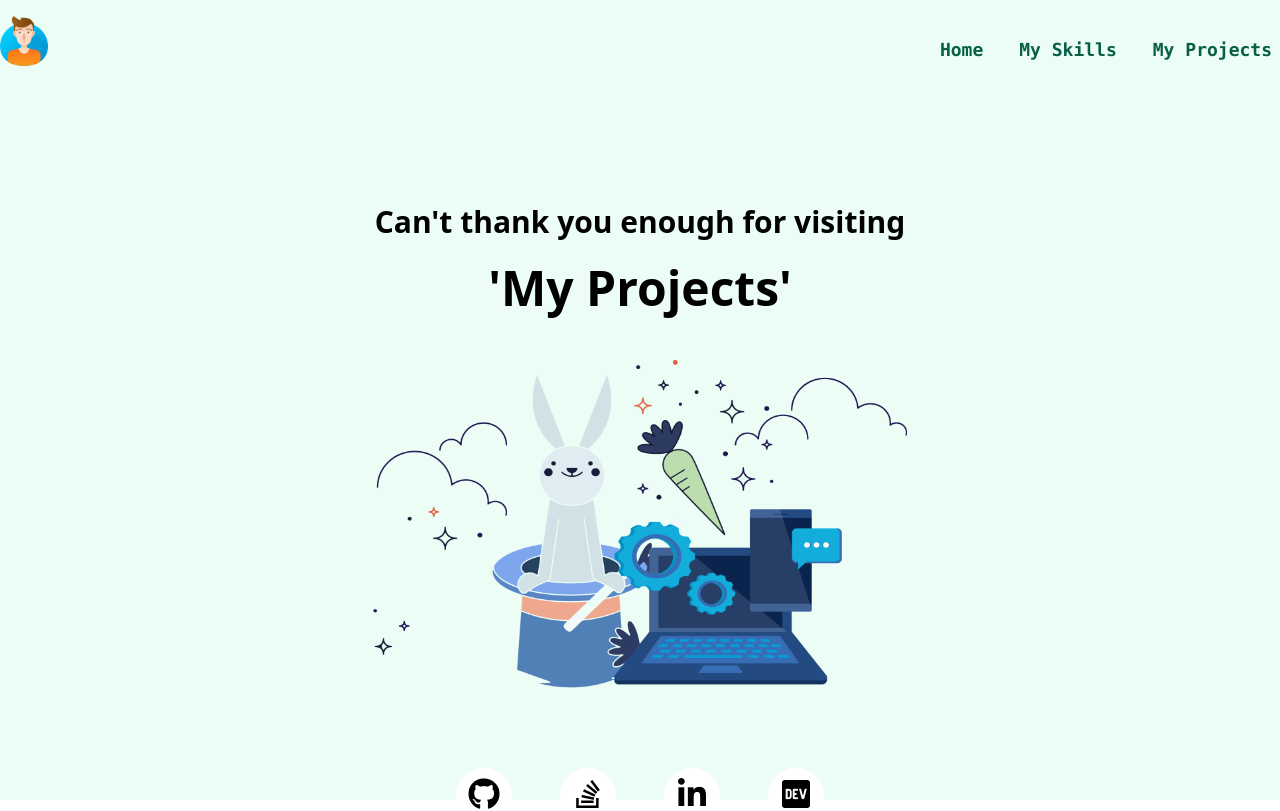
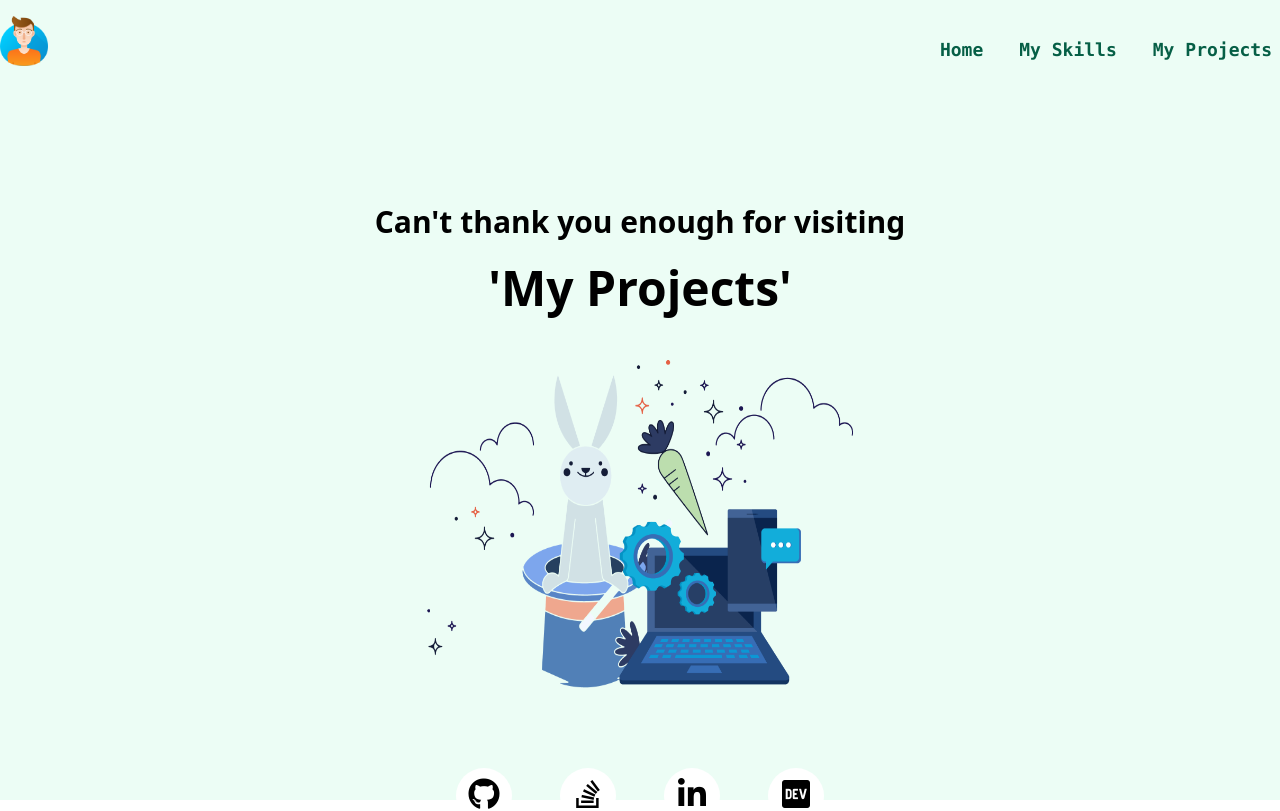
Before and after one commit to noob-coder14/portfolio, a React (Create React App) app: page /myprojects in a window 1280 px wide. Shown: the top 811 px of the page. Built offline with nearby package versions, Linux system fonts and the light colour scheme.

Commit message:
slight change in position

```diff
--- a/src/Components/LandingProject.js
+++ b/src/Components/LandingProject.js
@@ -6,7 +6,7 @@ function LandingProject() {
             <div className="container mx-auto text-center">
                 <div className="text-3xl font-semibold mt-3">Can't thank you enough for visiting</div>
                 <div className="text-5xl font-semibold mt-6">'My Projects'</div>
-                <img src="projectlanding.png" className="h-96 w-5/12 mx-auto mt-12"></img>
+                <img src="projectlanding.png" className="h-96 w-4/12 mx-auto mt-12"></img>
                 <div className="mt-6 mb-4 flex flex-row justify-center gap-x-12 relative">
                     <div className="bg-white h-14 w-14 p-2.5 rounded-full hover:shadow-xl cursor-pointer"><a href="https://github.com/zipped36"><i className="fab fa-github fa-2x mx-auto"/></a></div>
                     <div className="bg-white h-14 w-14 p-2.5 rounded-full hover:shadow-xl cursor-pointer"><a href="https://stackoverflow.com/users/14694891/shuhat36"><i className="fab fa-stack-overflow fa-2x"/></a></div>
```
Also changed, not shown: 1 other file (tests, documents, lock files or other folders).
